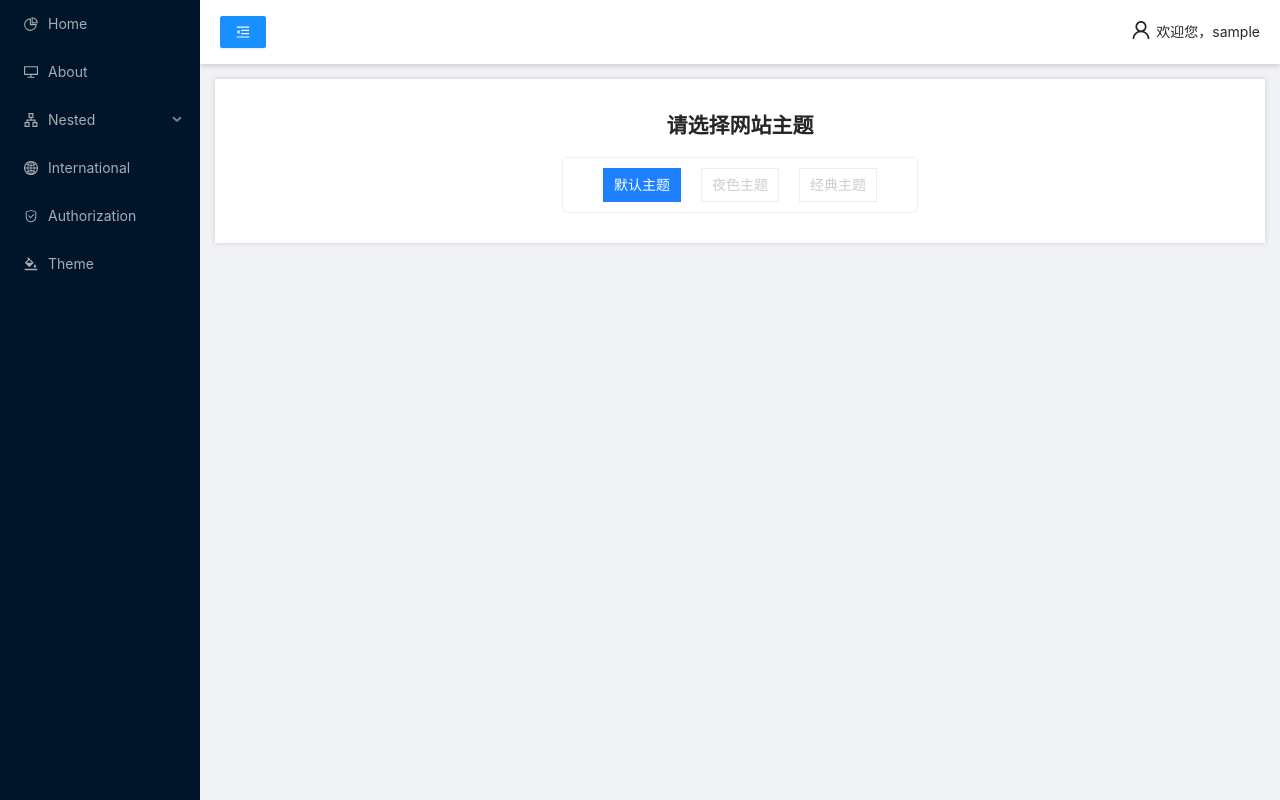
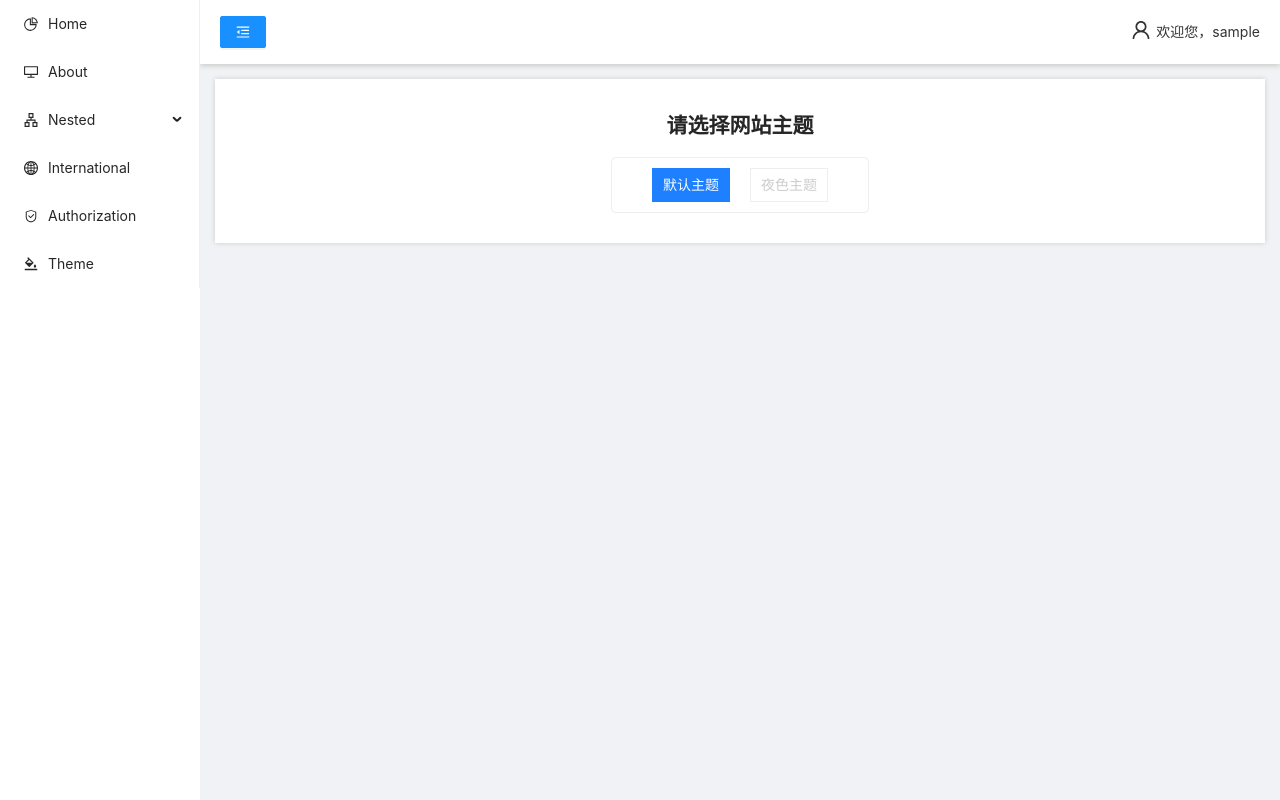
Before and after one commit to Aizener/react-antd-admin, a React (Create React App) app: page /#/theme in a window 1280 px wide. Built offline with nearby package versions, Linux system fonts and the light colour scheme; sample sign-in values are in the browser's storage.

Commit message:
feat: #master 主题设置

```diff
--- a/src/assets/scss/layout.scss
+++ b/src/assets/scss/layout.scss
@@ -1,7 +1,14 @@
+.ant-layout-sider {
+  background-color: var(--bg-color);
+  transition: background 0.3s, width 0.3s cubic-bezier(0.2, 0, 0, 1) 0s;;
+}
+
 .ant-layout-header {
   padding: 0 20px;
-  background: #fff;
+  color: var(--text-color);
+  background: var(--bg-color);
   box-shadow: 0 2px 5px #ccc;
+  transition: background 0.3s, width 0.3s cubic-bezier(0.2, 0, 0, 1) 0s;;
 }
 
 .header {
--- a/src/index.js
+++ b/src/index.js
@@ -5,7 +5,7 @@ import App from './App';
 
 import { PersistGate } from 'redux-persist/integration/react'
 import { Provider } from 'react-redux'
-import store, {persistor } from './store/PersistedStore'
+import store, { persistor } from './store/PersistedStore'
 
 ReactDOM.render(
   <React.StrictMode>
--- a/src/pages/Layout/Index.js
+++ b/src/pages/Layout/Index.js
@@ -1,13 +1,27 @@
-import React, { useState, useEffect } from 'react'
+import React, { useState, useEffect, createContext } from 'react'
 import { Layout } from 'antd'
 import { Outlet, Navigate, useLocation } from 'react-router-dom'
 import LayoutHeader from './Header'
 import LayoutSlider from './Slider'
 import MenuReducer from '../../store/MenuReducer'
+import PersistedStore from '../../store/PersistedStore'
+import { themes } from '../../store/ThemeReducer'
 import '../../assets/scss/layout.scss'
+
 const { Header, Sider, Content } = Layout
 
 export default function Index() {
+  const theme = themes.find(theme => theme.value === PersistedStore.getState().ThemeReducer.current)
+  const [currentTheme, setCurrentTheme] = useState(theme)
+  useEffect(()=>{
+    const unsubscribe = PersistedStore.subscribe(() =>{
+      const theme = themes.find(theme => theme.value === PersistedStore.getState().ThemeReducer.current)
+      setCurrentTheme(theme)
+    })
+    return () => {
+      unsubscribe()
+    }
+  })
   const { pathname } = useLocation()
   const [collapsed, setCollapsed] = useState(MenuReducer.getState().collapsed)
   useEffect(() => {
@@ -16,7 +30,7 @@ export default function Index() {
     })
   }, [])
   return (
-    <Layout>
+    <Layout style={currentTheme.style}>
       <Sider collapsed={collapsed}><LayoutSlider /></Sider>
       <Layout>
         <Header><LayoutHeader /></Header>
--- a/src/pages/Layout/Slider.js
+++ b/src/pages/Layout/Slider.js
@@ -1,27 +1,29 @@
-import React from 'react'
+import React, { useEffect, useState } from 'react'
 import { Menu } from 'antd'
 import * as Icon from '@ant-design/icons'
 import { useNavigate } from 'react-router-dom'
 import { useTranslation } from 'react-i18next'
 import routes from '../../router/routes'
+import PersistedStore from '../../store/PersistedStore'
 
 const { SubMenu } = Menu
 
-// const menus = [
-//   { path: '/home', title: 'home', icon: 'PieChartOutlined' },
-//   { path: '/about', title: 'about', icon: 'DesktopOutlined' },
-//   { path: '/multi', title: 'nested', icon: 'ApartmentOutlined', children: [
-//     { path: '/multi/page1', title: 'nested1', icon: 'MenuOutlined', children: [
-//       { path: '/multi/page1/one', title: 'nested11', icon: 'MenuOutlined' },
-//       { path: '/multi/page1/two', title: 'nested12', icon: 'MenuOutlined' },
-//     ] },
-//     { path: '/multi/page2', title: 'nested2', icon: 'MenuOutlined' },
-//   ] },
-//   { path: '/international', title: 'i18n', icon: 'GlobalOutlined' },
-//   { path: '/authorization', title: 'auth', icon: 'SafetyOutlined' },
-// ]
+const getCuurentThemeStyle = () => {
+  const themeReducer = PersistedStore.getState().ThemeReducer
+  const theme = themeReducer.themes.find(theme => theme.value === themeReducer.current)
+  return theme.style
+}
 
 export default function Slider () {
+  const [theme, setTheme] = useState(getCuurentThemeStyle().antdTheme)
+  useEffect(() => {
+    const unsubscribe = PersistedStore.subscribe(() => {
+      setTheme(getCuurentThemeStyle().antdTheme)
+    })
+    return () => {
+      unsubscribe()
+    }
+  }, [])
   const generateMenus = (routes, path = '/') => {
     const menus = []
     routes.forEach(item => {
@@ -66,7 +68,7 @@ export default function Slider () {
   return (
     <Menu
       mode="inline"
-      theme="dark"
+      theme={theme}
       onClick={handleClickMenuItem}
     >
       { resolveMenu(generateMenus(routes[0].children)) }
--- a/src/store/ThemeReducer.js
+++ b/src/store/ThemeReducer.js
@@ -1,10 +1,25 @@
 import { createStore } from 'redux'
 
+const deafultStyle = {
+  '--bg-color': '#fff',
+  '--text-color': '#333',
+  '--active-color': '#1890ff',
+  antdTheme: 'light'
+}
 
-const themes = [
-  { title: '默认主题', value: 'default' },
-  { title: '夜色主题', value: 'dark' },
-  { title: '经典主题', value: 'classic'}
+const darkStyle = {
+  '--bg-color': '#001529',
+  '--text-color': '#fff',
+  '--active-color': '#1890ff',
+  antdTheme: 'dark'
+}
+
+
+
+export const themes = [
+  { title: '默认主题', value: 'default', style: deafultStyle },
+  { title: '夜色主题', value: 'dark', style: darkStyle },
+  // { title: '经典主题', value: 'classic'}
 ]
 const defaultState = { current: 'default', themes }
 export const ThemeReducer = (state = defaultState, action) => {
--- a/src/store/UserReducer.js
+++ b/src/store/UserReducer.js
@@ -15,6 +15,7 @@ export const UserReducer = (state = defaultState, action) => {
         sessionStorage.setItem('userInfo', JSON.stringify({ username: user.username, password: user.password }))
       } else {
         localStorage.removeItem('remember')
+        sessionStorage.setItem('userInfo', JSON.stringify({ username: user.username }))
       }
       return {
         ...state,
```
